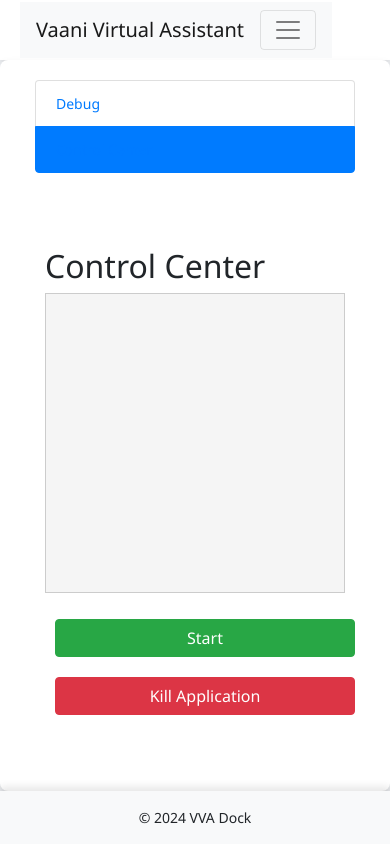
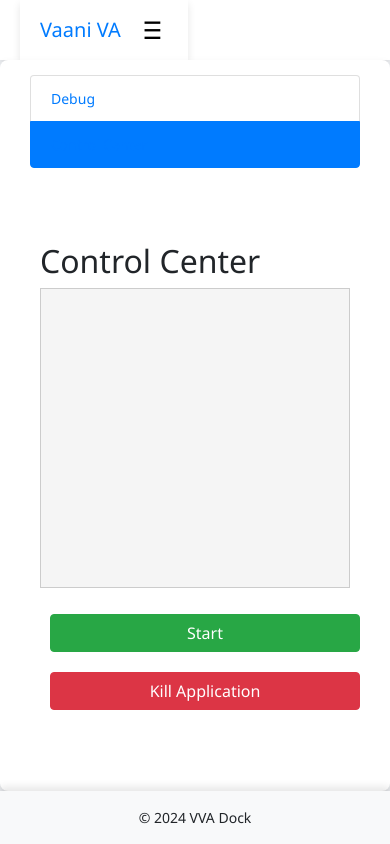
Before and after one commit to deb9911/vva_dock, a Flask app: page /control_center in a window 390 px wide. Run offline with Flask 3, Linux system fonts and the light colour scheme; the visitor is signed in with stand-in values (Sample User, id 1); some libraries are stand-ins or nearby versions.

Commit message:
Release of Microservice 2.
Added functionality for mobile devices.

```diff
--- a/static/styles.css
+++ b/static/styles.css
@@ -25,12 +25,13 @@
 
 .btn {
     margin: 10px;
+    transition: all 0.3s ease;
 }
-
 
 .main-content {
     flex-grow: 1;
     display: flex;
+    flex-direction: column;
     padding: 20px;
     background-color: #ffffff;
     margin: 20px;
@@ -225,6 +222,7 @@
 
     .main-content {
         margin: 0;
+        padding: 10px;
     }
 }
 
@@ -232,6 +230,14 @@
     .user-profile {
         position: static;
         margin-top: 15px;
+    }
+
+    .navbar-nav .nav-item {
+        text-align: center;
+    }
+
+    .btn {
+        width: 100%;
     }
 }
 
@@ -351,14 +356,91 @@
 
 @media only screen and (max-width: 600px) {
     body {
-        font-size: 14px; /* Make text smaller on smaller devices */
+        font-size: 14px;
     }
 
     .container {
-        padding: 10px; /* Less padding on smaller screens */
+        padding: 10px;
     }
 
     .btn {
-        width: 100%; /* Full-width buttons on mobile */
+        width: 100%;
+    }
+
+    .main-content,
+    .settings-section {
+        padding: 15px;
+        margin: 0;
     }
 }
+
+/* Hide desktop navbar on small screens */
+@media (max-width: 992px) {
+    .navbar {
+        display: none;
+    }
+
+    .mobile-header {
+        display: flex;
+        justify-content: space-between;
+        align-items: center;
+        padding: 10px 20px;
+        background-color: #ffffff;
+        box-shadow: 0 4px 8px rgba(0, 0, 0, 0.1);
+    }
+
+    .mobile-menu-toggle {
+        font-size: 24px;
+        cursor: pointer;
+        background: none;
+        border: none;
+    }
+}
+
+/* Mobile menu overlay */
+.mobile-menu-overlay {
+    height: 100%;
+    width: 0;
+    position: fixed;
+    z-index: 1;
+    top: 0;
+    left: 0;
+    background-color: rgba(0,0,0,0.7);
+    overflow-x: hidden;
+    transition: 0.5s;
+    display: none;
+}
+
+.mobile-menu-overlay.active {
+    width: 100%;
+    display: block;
+}
+
+.mobile-menu-content {
+    position: relative;
+    top: 50px;
+    width: 100%;
+    text-align: center;
+    background-color: #ffffff;
+    padding: 20px;
+}
+
+.mobile-menu-content a {
+    padding: 8px 8px;
+    text-decoration: none;
+    font-size: 24px;
+    color: #007bff;
+    display: block;
+    transition: 0.3s;
+}
+
+.mobile-menu-content a:hover {
+    color: #0056b3;
+}
+
+.mobile-menu-content .closebtn {
+    position: absolute;
+    top: 20px;
+    right: 25px;
+    font-size: 36px;
+}
--- a/templates/base.html
+++ b/templates/base.html
@@ -18,12 +18,9 @@
 
 <body>
     <header>
-        <nav class="navbar navbar-expand-lg navbar-light bg-light">
+        <!-- Desktop Navbar (hidden on mobile) -->
+        <nav class="navbar navbar-expand-lg navbar-light bg-light d-none d-lg-flex">
             <a class="navbar-brand" href="{{ url_for('home') }}">Vaani Virtual Assistant</a>
-            <button class="navbar-toggler" type="button" data-toggle="collapse" data-target="#navbarNav"
-                    aria-controls="navbarNav" aria-expanded="false" aria-label="Toggle navigation">
-                <span class="navbar-toggler-icon"></span>
-            </button>
             <div class="collapse navbar-collapse" id="navbarNav">
                 <ul class="navbar-nav mr-auto">
                     <li class="nav-item {% if request.endpoint == 'home' %}active{% endif %}">
@@ -47,6 +44,27 @@
                 </div>
             </div>
         </nav>
+
+        <!-- Mobile Header (only visible on mobile) -->
+        <div class="mobile-header d-lg-none">
+            <a class="navbar-brand" href="{{ url_for('home') }}">Vaani VA</a>
+            <button class="mobile-menu-toggle" onclick="toggleMobileMenu()">
+                ☰
+            </button>
+        </div>
+
+        <!-- Mobile Menu Overlay -->
+        <div id="mobileMenu" class="mobile-menu-overlay">
+            <div class="mobile-menu-content">
+                <a href="javascript:void(0)" class="closebtn" onclick="toggleMobileMenu()">&times;</a>
+                <a href="{{ url_for('home') }}">Home</a>
+                <a href="{{ url_for('control_panel') }}">Control Panel</a>
+                <a href="{{ url_for('package_management') }}">Package Management</a>
+                <a href="{{ url_for('settings') }}">Settings</a>
+                <a href="{{ url_for('add_tab') }}">Add Tab</a>
+                <a href="{{ url_for('logout') }}">Logout</a>
+            </div>
+        </div>
     </header>
 
     <main class="main-content">
@@ -80,8 +98,14 @@
         &copy; 2024 VVA Dock
     </footer>
 
-    <!-- JS Scripts -->
-    <!-- Load jQuery first, then Popper.js, then Bootstrap's JS -->
+    <!-- JS for Mobile Menu -->
+    <script>
+        function toggleMobileMenu() {
+            document.getElementById("mobileMenu").classList.toggle("active");
+        }
+    </script>
+
+    <!-- JS Scripts for Bootstrap -->
     <script src="https://code.jquery.com/jquery-3.6.0.min.js"></script>
     <script src="https://cdnjs.cloudflare.com/ajax/libs/popper.js/1.16.1/umd/popper.min.js"></script>
     <script src="https://stackpath.bootstrapcdn.com/bootstrap/4.5.2/js/bootstrap.min.js"></script>
```
Also changed, not shown: other parts of static/styles.css (+28 -33 lines).
